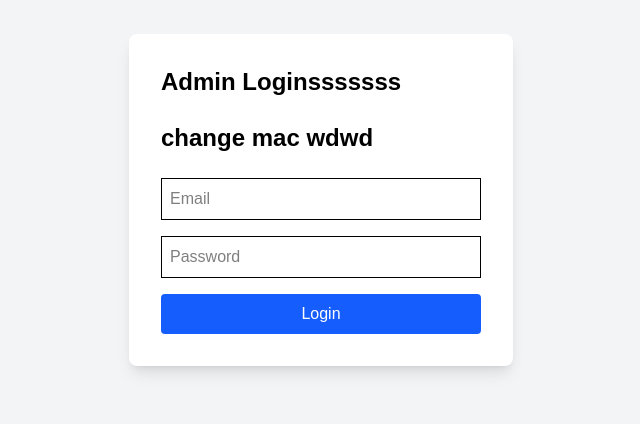
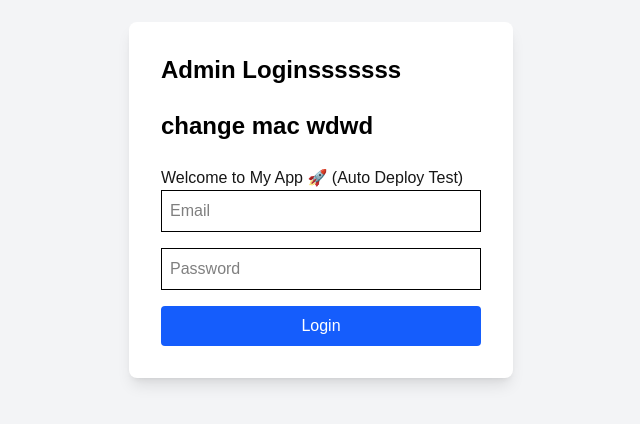
Before and after one commit to technosolz0/frontend_admin, a Next.js app: page / in a window 1280 px wide. Shown: the part 200-624 px from the top of the page, without its empty margins (319-959 px from the left). Built offline with nearby package versions, Linux system fonts and the light colour scheme; no server answers.

Commit message:
Test auto-deploy webhook

```diff
--- a/src/app/page.tsx
+++ b/src/app/page.tsx
@@ -41,6 +41,8 @@ export default function LoginPage() {
       <div className="bg-white p-8 rounded-lg shadow-lg w-96">
         <h2 className="text-2xl font-bold mb-6 text-black">Admin Loginsssssss</h2>
         <h2 className="text-2xl font-bold mb-6 text-black">change mac wdwd</h2>
+        <h1>Welcome to My App 🚀 (Auto Deploy Test)</h1>
+
 
         <input
           suppressHydrationWarning
```
